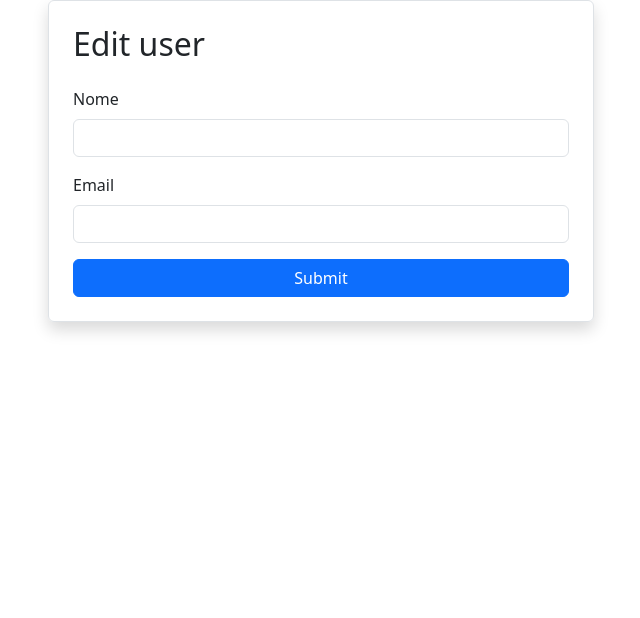
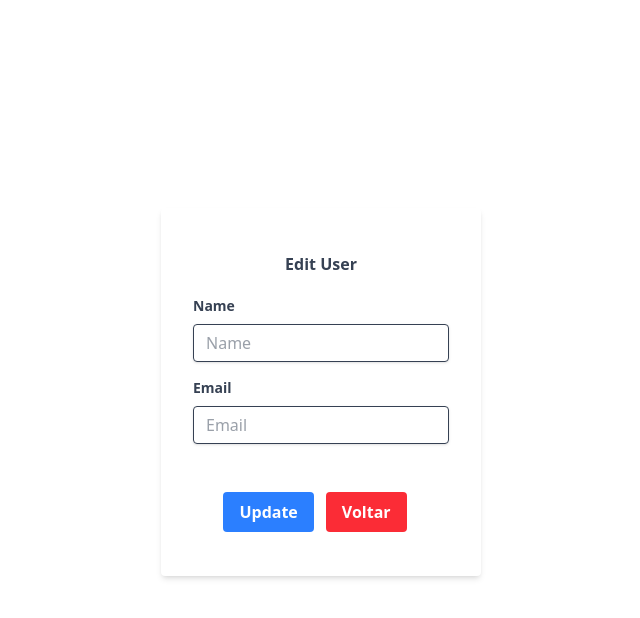
Before and after one commit to Baptista-Paulo-Joaquim/crud-frontend, a React (Create React App) app: page /edit/1 in a window 1280 px wide. Shown: the top 618 px of the page, without its empty margins (319-959 px from the left). Built offline with nearby package versions, Linux system fonts and the light colour scheme; no server answers.

Commit message:
TAILWIND CSS ADDED

```diff
--- a/public/index.html
+++ b/public/index.html
@@ -4,6 +4,7 @@
     <meta charset="utf-8" />
     <meta name="viewport" content="width=device-width, initial-scale=1" />
     <title>React Crud</title>
+    <script src="https://unpkg.com/@tailwindcss/browser@4"></script>
   </head>
   <body>
     <div id="root"></div>
--- a/src/elements/Create.jsx
+++ b/src/elements/Create.jsx
@@ -28,7 +28,7 @@ export default function Create(){
 
 
     return (
-        <div className="container">
+/*         <div className="container">
             <div className="row justify-content-center">
                 <div className="col-md-6">
                 <form onSubmit={handleSubmit} className="border p-4 shadow rounded">
@@ -45,6 +45,32 @@ export default function Create(){
                 </form>
                 </div>
             </div>
+        </div> */
+
+        <div class="w-full max-w-xs flex items-center justify-center min-h-screen mx-auto">
+        <form onSubmit={handleSubmit} class="bg-white shadow-md rounded px-8 pt-6 pb-8 mb-4">
+        <h2 class="font-bold text-gray-700 text-center py-5">Create New User</h2>
+        <div class="mb-4">
+            <label class="block text-gray-700 text-sm font-bold mb-2" htmlFor="name">
+                Name
+            </label>
+            <input class="shadow appearance-none border rounded w-full py-2 px-3 text-gray-700 leading-tight focus:outline-none focus:shadow-outline"
+            id="name" type="text" placeholder="Name" name="name" onChange={(e) => setUser({ ...user, name: e.target.value })} />
+        </div>
+        <div class="mb-6">
+            <label class="block text-gray-700 text-sm font-bold mb-2" htmlFor="email">
+                Email
+            </label>
+            <input class="shadow appearance-none border rounded w-full py-2 px-3 text-gray-700 mb-3 leading-tight focus:outline-none focus:shadow-outline"
+            id="email" type="email" placeholder="Email" name="email" onChange={(e) => setUser({ ...user, email: e.target.value })} />
+        </div>
+
+        <div class="flex items-center justify-center">
+            <button class="bg-blue-500 hover:bg-blue-700 text-white font-bold py-2 px-4 rounded focus:outline-none focus:shadow-outline">
+            Submit
+            </button>
+        </div>
+        </form>
         </div>
     )
 }
--- a/src/elements/Edit.jsx
+++ b/src/elements/Edit.jsx
@@ -1,6 +1,6 @@
 import axios from "axios";
 import { useEffect, useState } from "react";
-import { useParams, useNavigate } from "react-router-dom";
+import { useParams, useNavigate, Link} from "react-router-dom";
 
 export default function Edit(){
 
@@ -38,7 +38,7 @@ export default function Edit(){
     }
 
     return (
-        <div className="container">
+/*         <div className="container">
             <div className="row justify-content-center">
                 <div className="col-md-6">
                 <form onSubmit={handleUpdate} className="border p-4 shadow rounded">
@@ -55,6 +55,38 @@ export default function Edit(){
                 </form>
                 </div>
             </div>
+        </div> */
+
+        <div class="w-full max-w-xs flex items-center justify-center min-h-screen mx-auto">
+        <form onSubmit={handleUpdate} class="bg-white shadow-md rounded px-8 pt-6 pb-8 mb-4">
+        <h2 class="font-bold text-gray-700 text-center py-5">Edit User</h2>
+            <div class="mb-4">
+            <label class="block text-gray-700 text-sm font-bold mb-2" htmlFor="name">
+                Name
+            </label>
+            <input class="shadow appearance-none border rounded w-full py-2 px-3 text-gray-700 leading-tight focus:outline-none focus:shadow-outline"
+                id="name" type="text" placeholder="Name" name="name"
+                value={user.name} onChange={(e) => setUser({ ...user, name: e.target.value })}
+            />
+            </div>
+
+            <div class="mb-6">
+            <label class="block text-gray-700 text-sm font-bold mb-2" htmlFor="email">
+                Email
+            </label>
+            <input class="shadow appearance-none border rounded w-full py-2 px-3 text-gray-700 mb-3 leading-tight focus:outline-none focus:shadow-outline"
+                id="email" type="email" placeholder="Email" name="email"
+                value={user.email} onChange={(e) => setUser({ ...user, email: e.target.value })}
+            />
+            </div>
+
+            <div class="flex items-center justify-center justify">
+            <button class="bg-blue-500 hover:bg-blue-700 text-white font-bold py-2 px-4 rounded focus:outline-none focus:shadow-outline">
+                Update
+            </button>
+            <Link to={"/"} class="bg-red-500 hover:bg-red-700 text-white m-3 font-bold py-2 px-4 rounded focus:outline-none focus:shadow-outline">Voltar</Link>
+            </div>
+        </form>
         </div>
     )
 }
--- a/src/elements/Home.jsx
+++ b/src/elements/Home.jsx
@@ -1,7 +1,6 @@
 import { useState, useEffect } from "react";
 import axios from "axios";
 import { Link, useLocation, useNavigate } from "react-router-dom";
-import "bootstrap/dist/css/bootstrap.min.css";
 import Swal from "sweetalert2";
 import { ToastContainer, toast } from "react-toastify";
 import "react-toastify/dist/ReactToastify.css"
@@ -54,35 +53,40 @@ export default function Home() {
     };
 
     return (
-        <div className="container">
+<div class="w-3/5 p-17 mx-auto relative overflow-x-auto shadow-md sm:rounded-lg p-4 border border-gray-300 rounded-lg">
     <ToastContainer />
-            <Link to={`/create`} className="btn btn-success p mb-2">Create user</Link>
-            <table className="table table-hover">
-                <thead>
+
+    <div class="mb-2 flex justify-end">
+        <Link to={`/create`} class="px-3 py-3 text-white bg-blue-700 rounded hover:bg-blue-500 text-xs">
+            Add New User
+        </Link>
+    </div>
+
+    <table class="w-full text-xs text-left text-gray-700 border border-gray-200 rounded-lg">
+        <thead class="text-xs text-gray-700 uppercase bg-gray-50">
             <tr>
-                        <th>Id</th>
-                        <th>Name</th>
-                        <th>Email</th>
-                        <th>Action</th>
+                <th class="px-4 py-2 border-b">ID</th>
+                <th class="px-4 py-2 border-b">NAME</th>
+                <th class="px-4 py-2 border-b">EMAIL</th>
+                <th class="px-4 py-2 border-b">ACTION</th>
             </tr>
         </thead>
         <tbody>
-                    {
-                        user.map((user, index) => (
-                            <tr key={index}>
-                                <td>{user.id}</td>
-                                <td>{user.name}</td>
-                                <td>{user.email}</td>
-                                <td>
-                                    <Link to={`/user/${user.id}`} className="btn btn-outline-info btn-sm">View</Link>
-                                    <Link to={`/edit/${user.id}`} className="btn btn-outline-primary btn-sm m-1">Edit</Link>
-                                    <button onClick={() => handleDelete(user.id)} className="btn btn-outline-danger btn-sm">Delete</button>
+            {user.map((user, index) => (
+                <tr key={index} class="bg-white border-b hover:bg-gray-100">
+                    <td class="px-4 py-2">{user.id}</td>
+                    <td class="px-4 py-2">{user.name}</td>
+                    <td class="px-4 py-2">{user.email}</td>
+                    <td class="px-4 py-2 flex gap-1">
+                        <Link to={`/user/${user.id}`} class="px-2 py-1 text-white bg-blue-600 rounded hover:bg-blue-700 text-xs">View</Link>
+                        <Link to={`/edit/${user.id}`} class="px-2 py-1 text-white bg-green-600 rounded hover:bg-green-700 text-xs">Edit</Link>
+                        <button onClick={() => handleDelete(user.id)} class="px-2 py-1 text-white bg-red-600 rounded hover:bg-red-700 text-xs">Delete</button>
                     </td>
                 </tr>
-                        ))
-                    }
+            ))}
         </tbody>
     </table>
 </div>
+
     )
 }
--- a/src/elements/Read.jsx
+++ b/src/elements/Read.jsx
@@ -18,7 +18,7 @@ export default function Read(){
     }, [id]);
 
     return (
-        <div className="container">
+/*         <div className="container">
             <div className="row justify-content-center">
                 <div className="col-md-6">
                 <form className="border p-4 shadow rounded">
@@ -35,6 +35,35 @@ export default function Read(){
                 </form>
                 </div>
             </div>
+        </div> */
+
+        <div class="w-full max-w-xs flex items-center justify-center min-h-screen mx-auto">
+        <form class="bg-blue shadow-md rounded px-8 pt-6 pb-8 mb-4">
+        <h2 class="font-bold text-gray-700 text-center py-5">User ({user.id})</h2>
+            <div class="mb-4">
+            <label class="block text-gray-700 text-sm font-bold mb-2" htmlFor="name">
+                Name
+            </label>
+            <input class="shadow appearance-none border rounded w-full py-2 px-3 text-gray-700 leading-tight focus:outline-none focus:shadow-outline"
+                id="name" type="text" readOnly placeholder="Name" name="name"
+                value={user.name} onChange={(e) => setUser({ ...user, name: e.target.value })}
+            />
+            </div>
+
+            <div class="mb-6">
+            <label class="block text-gray-700 text-sm font-bold mb-2" htmlFor="email">
+                Email
+            </label>
+            <input class="shadow appearance-none border rounded w-full py-2 px-3 text-gray-700 mb-3 leading-tight focus:outline-none focus:shadow-outline"
+                id="email" type="email" readOnly placeholder="Email" name="email"
+                value={user.email} onChange={(e) => setUser({ ...user, email: e.target.value })}
+            />
+            </div>
+
+            <div class="flex items-center justify-center">
+                <Link to={"/"} class="bg-red-400 hover:bg-red-500 text-white font-bold py-2 px-4 rounded focus:outline-none focus:shadow-outline">Voltar</Link>
+            </div>
+        </form>
         </div>
     )
 }
```
Also changed, not shown: src/App.js (+0 -23 lines). Lines whose indentation alone changed are shown as unchanged.
